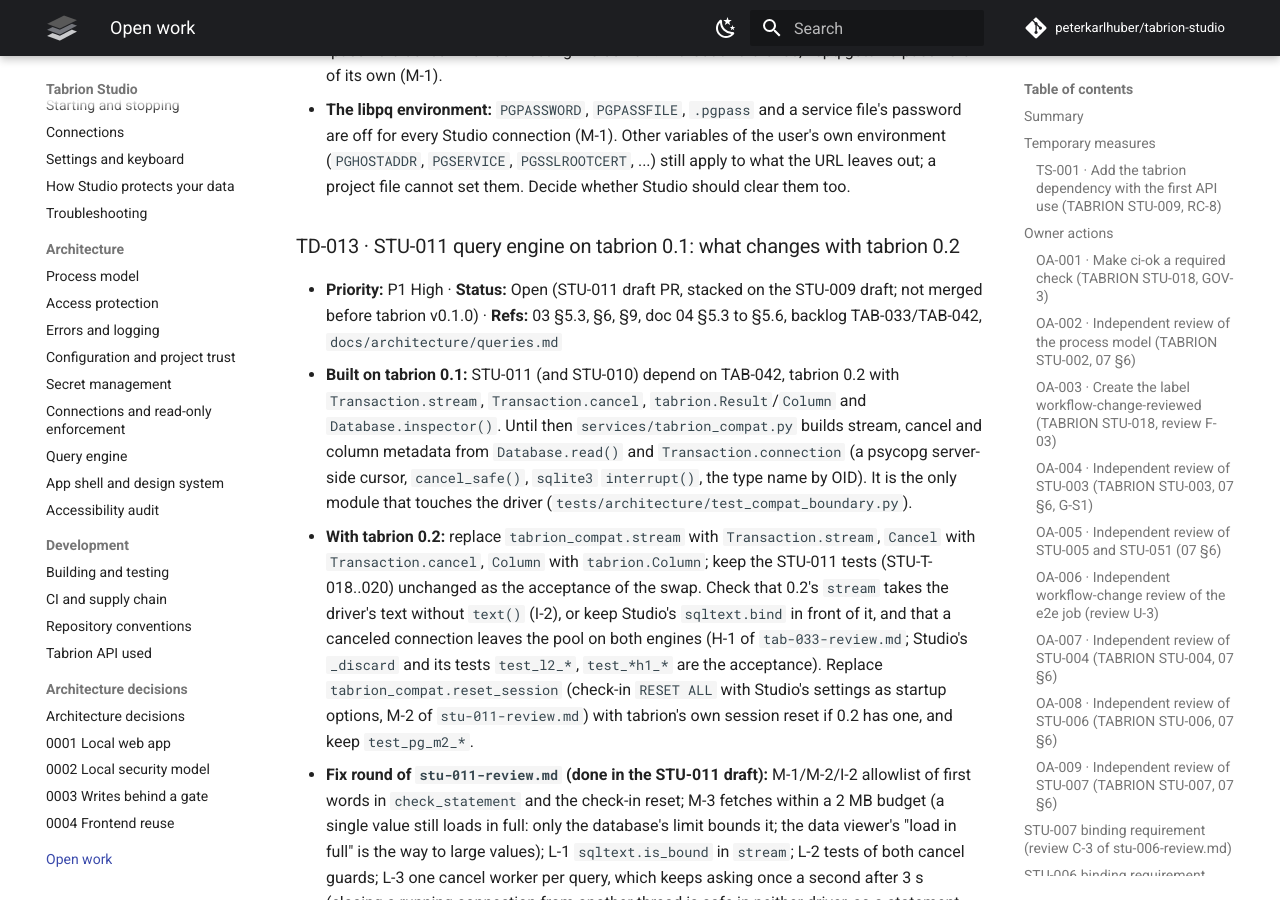
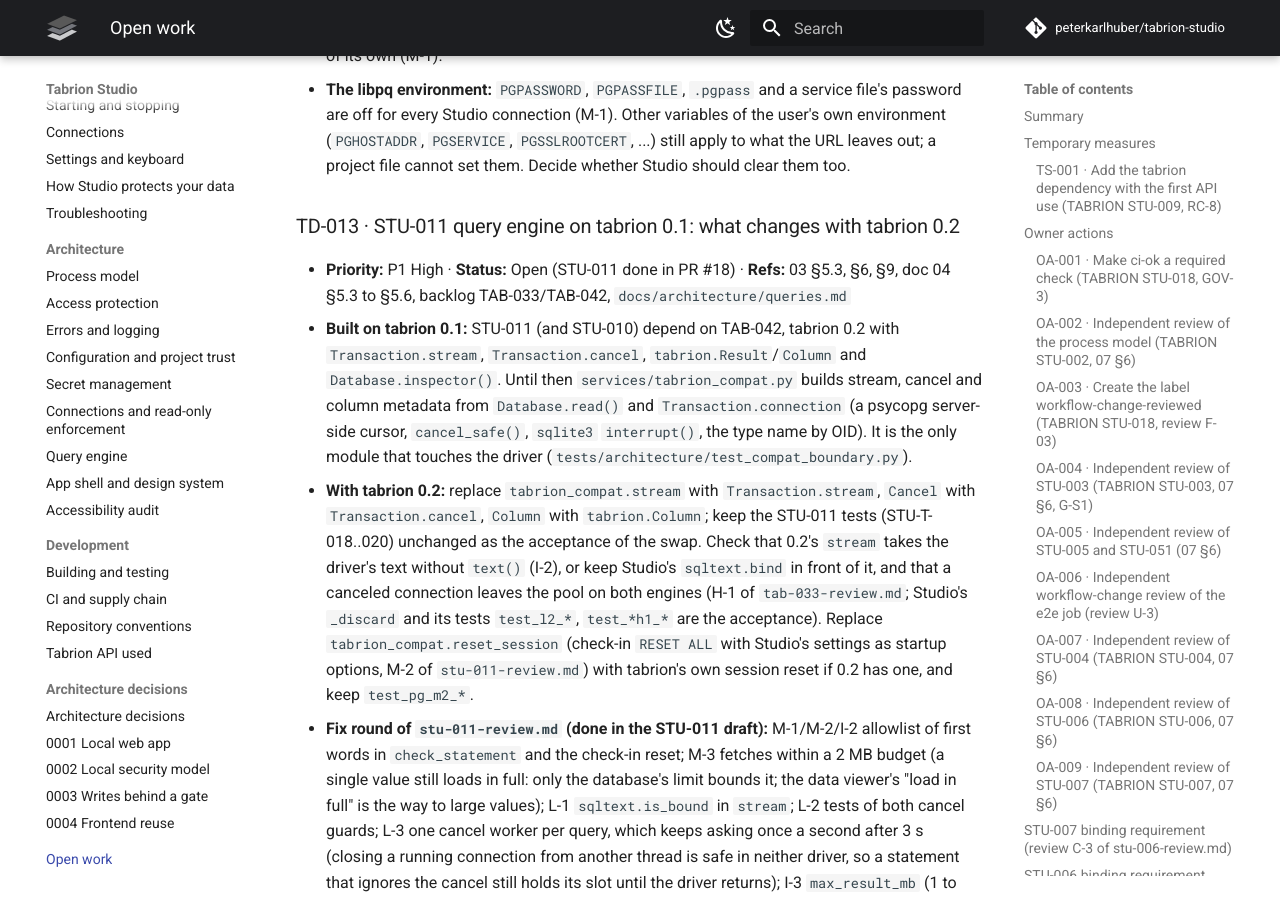
Before and after one commit to peterkarlhuber/tabrion-studio, an MkDocs documentation site: the page built from docs/TODO.md, in a window 1280 px wide and 900 px high, scrolled down 23167 px. Built offline with MkDocs 1.6.1 and Material for MkDocs 9.7.7, drawn with Linux system fonts in a browser that asks for light colours; comment, search, counter and statistics services are not loaded; some of the changed text lies outside the part shown.

Commit message:
STU-011: docs for the tabrion v0.1.0 pin (PR #18)
The CHANGELOG entry is no longer integration-branch only, the work-package row is Done (PR #18),
TD-013 stays open for the move to tabrion 0.2, and docs/api-consumers.md is regenerated.

Co-Authored-By: Claude Opus 5.5 <noreply@anthropic.com>
Claude-Session: https://claude.ai/code/session_011tY7TC7Nu5VGro3DJGJcv8

```diff
--- a/docs/TODO.md
+++ b/docs/TODO.md
@@ -42,7 +42,7 @@
 | TD-010 STU-006 and STU-007 reviews: remaining Low and Info items (T-1 rest, I-1, I-3..I-5; STU-007 I-4, I-5; R-1, T-4 rest, T-5 and STU-007 L-1 done) | P2 | Open |
 | TD-011 STU-008 parts that wait for STU-009 or a later package (connection test and Connect in the page, URL paste, file dialog, `openapi in sync` job; the backend routes are in the STU-009 draft) | P1 | Open |
 | TD-012 STU-009 integration: the PostgreSQL CI job, the move to tabrion v0.1.0, the binding for STU-011 | P1 | Done (PR #15; the STU-011 binding stays a rule) |
-| TD-013 STU-011 query engine on tabrion 0.1: the move to tabrion 0.2 (`Transaction.stream`/`cancel`, `tabrion.Column`) and its follow-ups | P1 | Open (STU-011 draft) |
+| TD-013 STU-011 query engine on tabrion 0.1: the move to tabrion 0.2 (`Transaction.stream`/`cancel`, `tabrion.Column`) and its follow-ups | P1 | Open (STU-011 done in PR #18) |
 | TD-020 STU-052 parts that wait for the SQL editor and the explorer (editor shortcuts, keyboard-only E2E of every main flow, `keyboard.spec.ts` as a required e2e suite) | P2 | Open |
 | TD-021 language, theme and density were lost at every start (browser storage per port); now saved in `settings.toml` | P2 | Open (#17 merged as `061db9d`; I-5, I-6 left) |
 | TD-022 STU-053 parts that wait for later packages or a person (screen-reader sample, tree, grid, live region, editor, Firefox/WebKit, the final MVP report) | P2 | Open |
@@ -345,7 +345,7 @@ merge after OA-004.
 | TABRION STU-008 | Connection manager UI and connection test | P1 | STU-005, STU-007, STU-009 | Done except the parts that need STU-009 (PR #11, OA-010 accepted; review items in the follow-up PR): the manager (list, details, three-step assistant, delete, password), writing the user's `profiles.toml` and `settings.toml` (digest-bound, atomic, 0600, private folder), the settings view's queries and security. The connection test and "Connect" need STU-009 (TD-011) |
 | TABRION STU-009 | Connection registry and read-only enforcement | P0 | STU-007, TAB-040 | Done (PR #15; tabrion v0.1.0 pinned by full SHA, RC-8): registry, read-only SQLite (mode=ro, query_only, authorizer) and PostgreSQL (read-only session, `read()`, one statement, no transaction control), routes, connection test backend, engines disposed on shutdown, project SQLite only through `ProjectConfig.database_file` (T-1); STU-T-010..013, -024 in `test_read_only.py`; the `backend integration (PostgreSQL 17)` CI job. Open: the page (TD-011) |
 | TABRION STU-051 | Status indicators and dialogs | P1 | STU-005 | Done (PR #5, review accepted): environment badge in header, tabs and title, D-01, D-02, D-06, D-08 with tested focus rules; their owners arrive with STU-006/008/011/012 |
-| TABRION STU-011 | Query engine (SSE, caps, cancel) | P0 | STU-009, TAB-042 | Draft PR stacked on the STU-009 draft, built on tabrion 0.1 behind `services/tabrion_compat.py` (TD-013): `POST /api/queries`, state, SSE events, row pages, cancel; row, byte and cell caps, server-side cursor, timeouts, 4 parallel queries; STU-T-018..020 in `test_queries.py` (SQLite always, PostgreSQL with `TABRION_STUDIO_TEST_POSTGRES`). The page's heartbeat stays as it is: the SSE stream is per query |
+| TABRION STU-011 | Query engine (SSE, caps, cancel) | P0 | STU-009, TAB-042 | Done (PR #18), built on tabrion 0.1 behind `services/tabrion_compat.py` (TD-013): `POST /api/queries`, state, SSE events, row pages, cancel; row, byte and cell caps, server-side cursor, timeouts, 4 parallel queries; STU-T-018..020 in `test_queries.py` (SQLite always, PostgreSQL with `TABRION_STUDIO_TEST_POSTGRES`). The page's heartbeat stays as it is: the SSE stream is per query |
 | TABRION STU-010, STU-012..STU-015 | Explorer, SQL editor, data viewer, diagnostics, migration status | P1 | STU-009, STU-011, TAB-042 | The "openapi in sync" CI job planned with STU-008 is TD-011 |
 | TABRION STU-052 | Keyboard and command palette | P2 | STU-012 | In progress (first part in the STU-052 PR): the command palette, the shortcut help and F6/Shift+F6 over the shell, keyboard-only E2E for the flows that exist (`e2e/keyboard.spec.ts`). The editor shortcuts and the keyboard-only E2E of every main flow follow with STU-011/STU-012 (TD-020) |
 | TABRION STU-053 | Accessibility audit MVP | P2 | STU-050 | In progress (first part in the STU-053 PR): audit of the current shell in `docs/architecture/accessibility.md`, findings F-1..F-5 fixed, `e2e/a11y-audit.spec.ts`. The rest is TD-022 |
@@ -585,9 +585,8 @@ and the server-side write flag (STU-ADR-0003) leave room for it.
 
 ### TD-013 · STU-011 query engine on tabrion 0.1: what changes with tabrion 0.2
 
-- **Priority:** P1 High · **Status:** Open (STU-011 draft PR, stacked on the STU-009 draft; not merged before
-  tabrion v0.1.0) · **Refs:** 03 §5.3, §6, §9, doc 04 §5.3 to §5.6, backlog TAB-033/TAB-042,
-  `docs/architecture/queries.md`
+- **Priority:** P1 High · **Status:** Open (STU-011 done in PR #18) · **Refs:** 03 §5.3, §6, §9, doc 04 §5.3 to
+  §5.6, backlog TAB-033/TAB-042, `docs/architecture/queries.md`
 - **Built on tabrion 0.1:** STU-011 (and STU-010) depend on TAB-042, tabrion 0.2 with `Transaction.stream`,
   `Transaction.cancel`, `tabrion.Result`/`Column` and `Database.inspector()`. Until then
   `services/tabrion_compat.py` builds stream, cancel and column metadata from `Database.read()` and
```
Also changed, not shown: CHANGELOG.md (+1 -2 lines), docs/api-consumers.md (+5 -3 lines).
